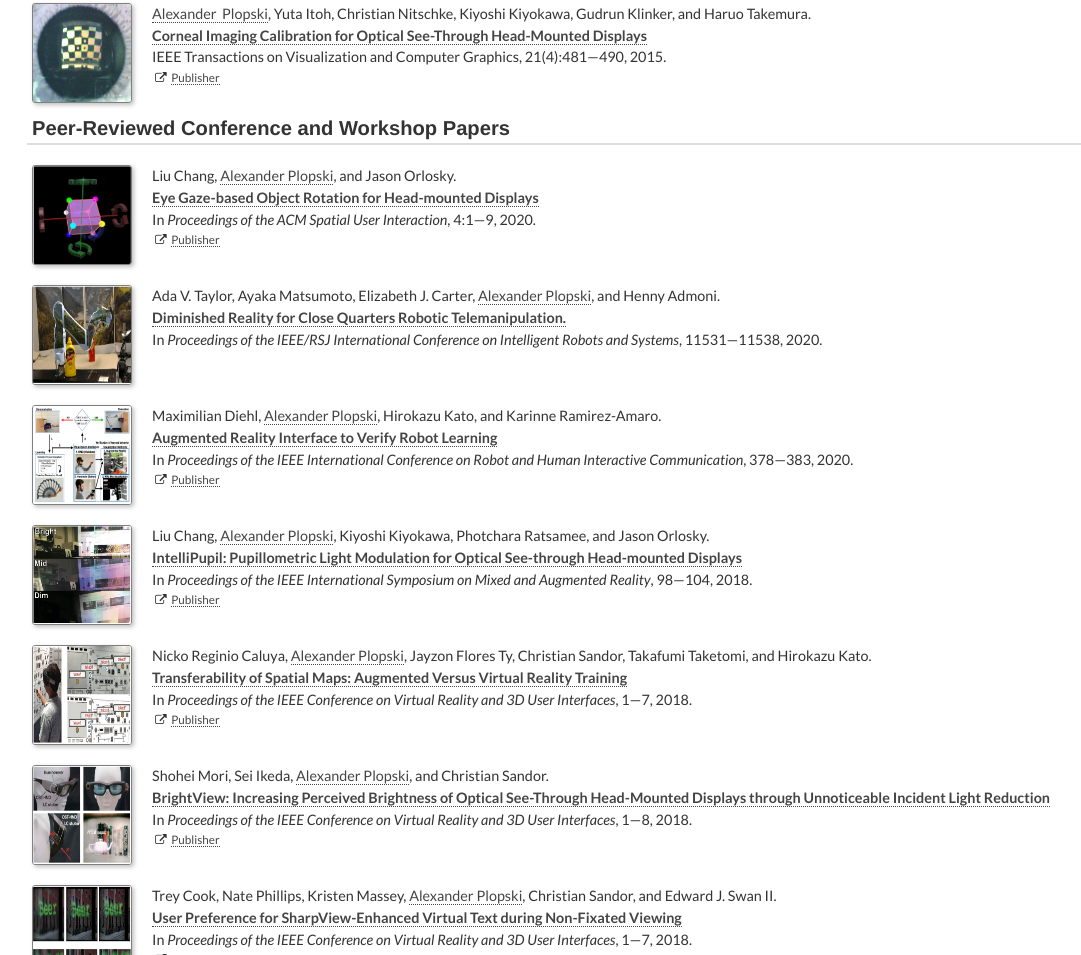
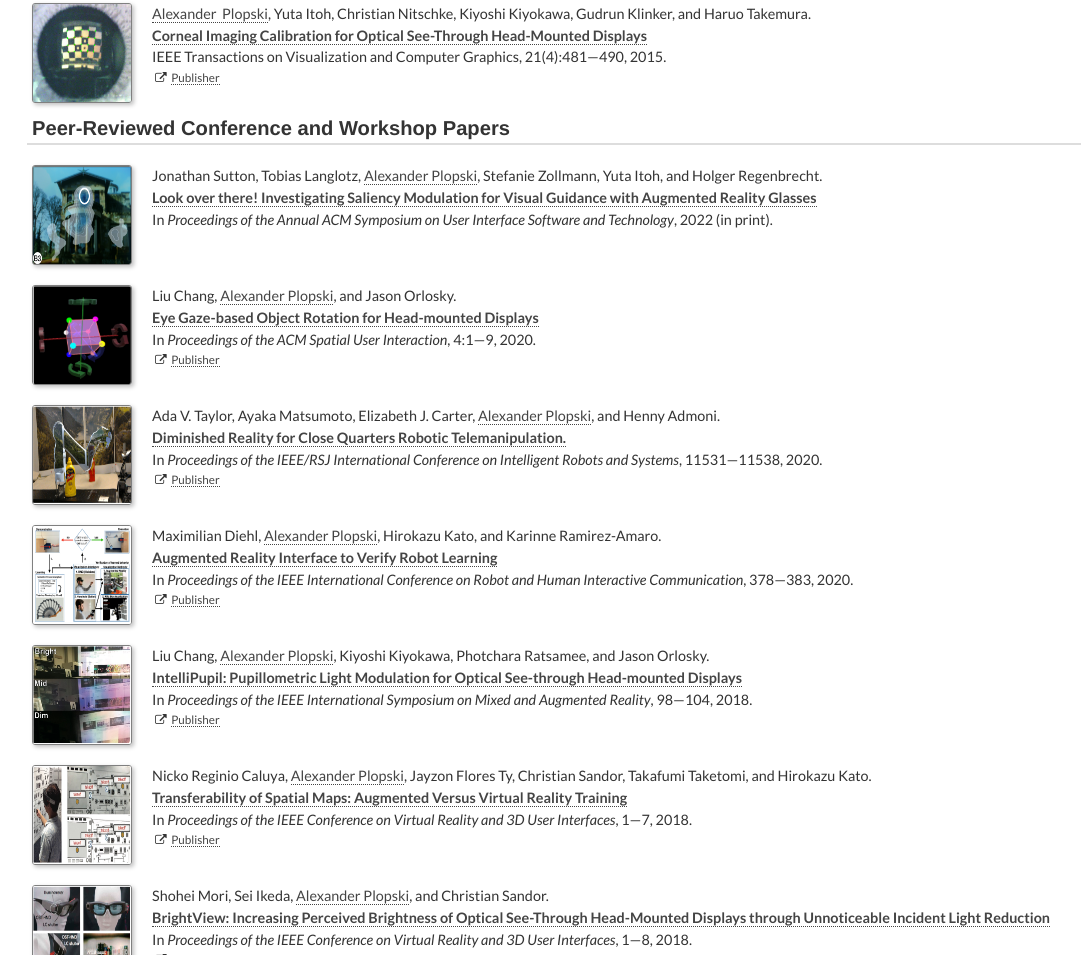
Before and after one commit to aplopski/aplopski.github.io, a plain HTML site: page publications.html in a window 1280 px wide. Shown: the part 2391-3346 px from the top of the page, without its empty margins (33-1114 px from the left). Drawn offline with Linux system fonts and the light colour scheme; a web font is replaced by a local one.

Commit message:
added uist 2022 paper

```diff
--- a/publications.html
+++ b/publications.html
@@ -725,6 +725,43 @@
 			</div>
 
 			<h1 id="conference-papers">Peer-Reviewed Conference and Workshop Papers</h1>
+			<div class="paper-list-block" id="2022_uist_saliency">
+				<img alt="Saliency screenshot" class="paper-image-small" src="assets/papers/conference/2022_uist_saliency/thumbnail.png">
+			  	<p class="pubs">
+					<span class="paper-author">
+						Jonathan Sutton,
+					</span>
+					<span class="paper-author">
+						Tobias Langlotz,
+					</span>
+					<span class="paper-author">
+						<a href="index.html">Alexander&nbsp;Plopski</a>,
+					</span>
+					<span class="paper-author">
+						Stefanie Zollmann,
+					</span>
+					<span class="paper-author">
+						Yuta Itoh,
+					</span>
+					and
+					<span class="paper-author">
+						Holger Regenbrecht.
+					</span>
+					<br>
+					<b class="paper-title">
+						<a href="publications.html">Look over there! Investigating Saliency Modulation for Visual Guidance with Augmented Reality Glasses</a>
+					</b>
+					<br>
+						In <i>Proceedings of the Annual ACM Symposium on User Interface Software and Technology</i>, 2022 (in print).
+					<br>
+					<!--<span class="paper-link">
+						<i class="fa fa-external-link"></i>&nbsp;
+							<a href="http://dx.doi.org/10.1145/3385959.3418444">Publisher</a>
+						&nbsp;
+					</span>-->
+				</p>
+			</div>
+
 			<div class="paper-list-block" id="2020_sui_gazerotation">
 				<img alt="GazeRotation screenshot" class="paper-image-small" src="assets/papers/conference/2020_sui_gazerotation/thumbnail.png">
 			  	<p class="pubs">
@@ -778,11 +815,11 @@
 					<br>
 						In <i>Proceedings of the IEEE/RSJ International Conference on Intelligent Robots and Systems</i>, 11531&mdash;11538, 2020.
 					<br>
-					<!--<span class="paper-link">
+					<span class="paper-link">
 						<i class="fa fa-external-link"></i>&nbsp;
-						<a href="http://dx.doi.org/10.1109/ISMAR.2018.00037">Publisher</a>
+						<a href="http://dx.doi.org/10.1109/IROS45743.2020.9341536">Publisher</a>
 						&nbsp;
-					</span>-->
+					</span>
 				</p>
 			</div>
 		  <div class="paper-list-block" id="2020_roman_learning">
```
Also changed, not shown: assets/papers/conference/2022_uist_saliency/thumbnail.png (added).
